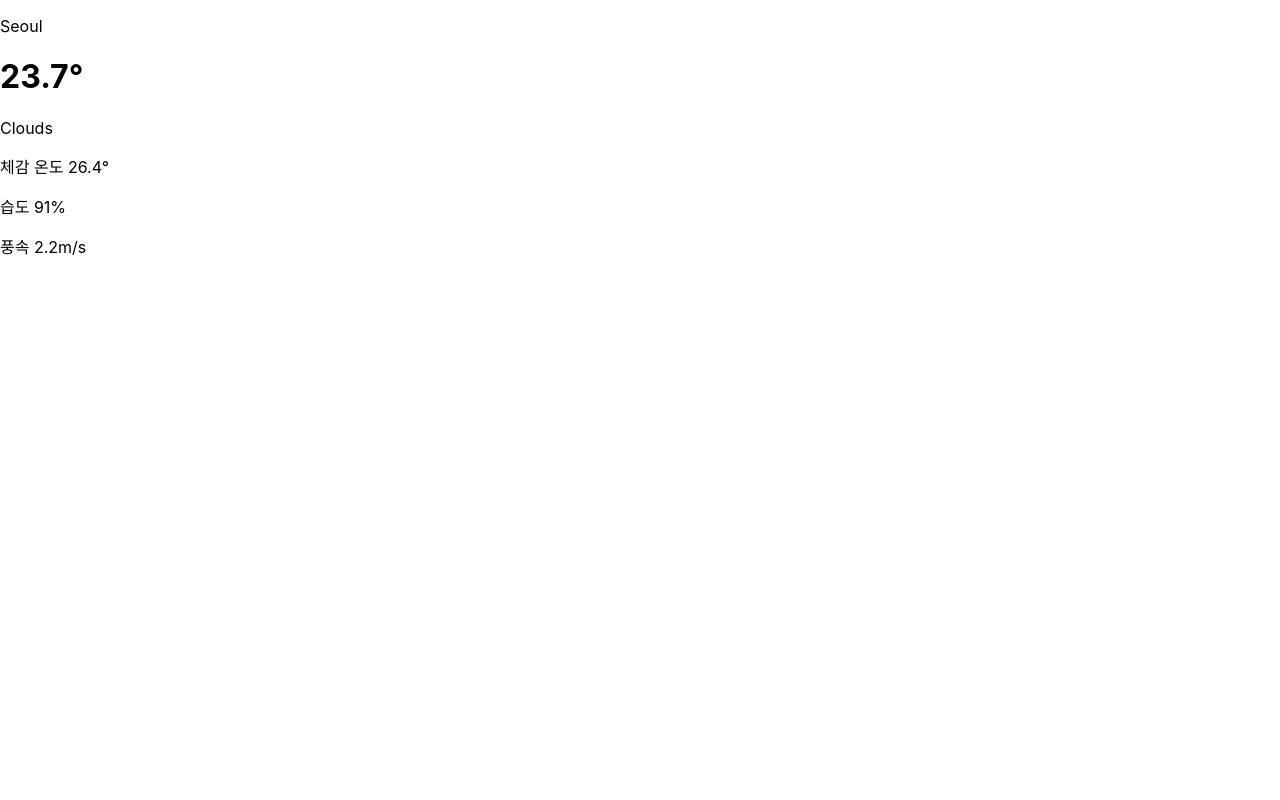
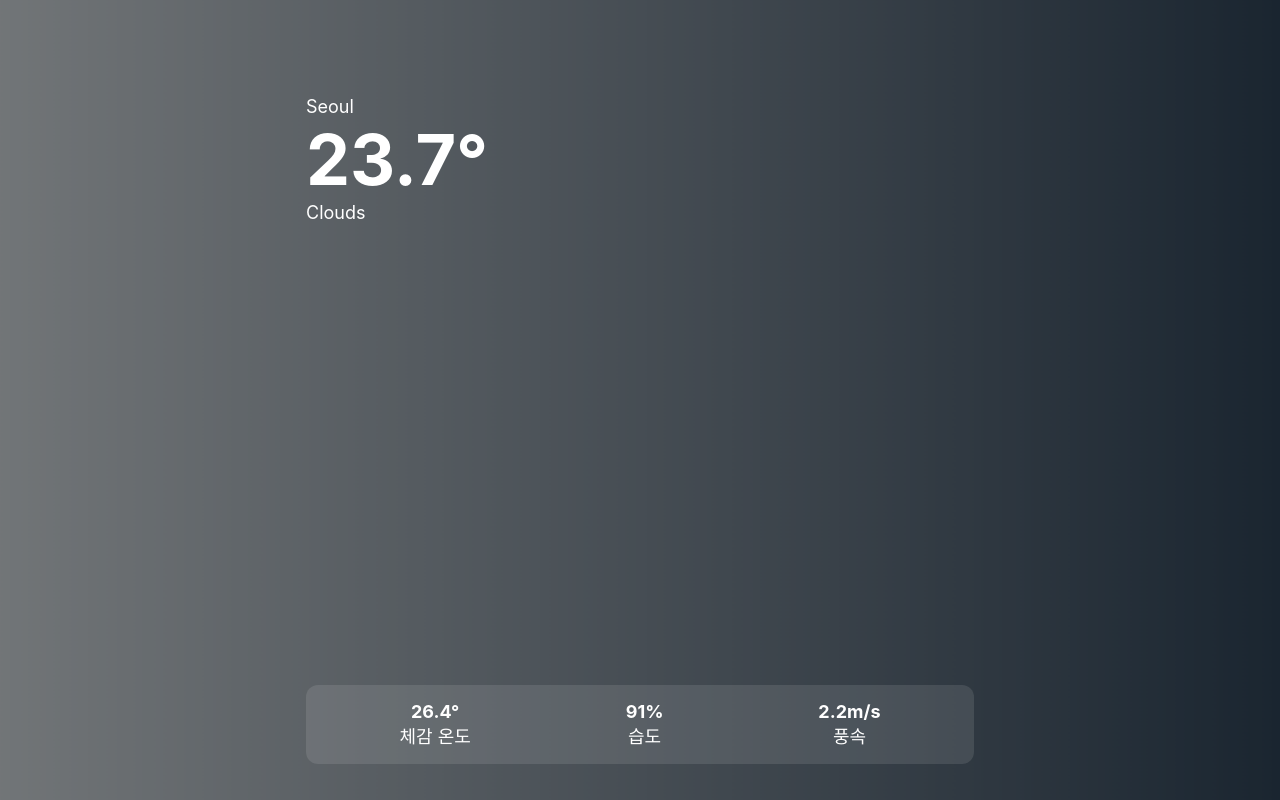
Before and after one commit to chaeriIM/react-weather, a React (Create React App) app: page / in a window 1280 px wide. Built offline with nearby package versions, Linux system fonts and the light colour scheme.

Commit message:
css 수정

```diff
--- a/src/App.css
+++ b/src/App.css
@@ -1,38 +1,71 @@
-.App {
-  text-align: center;
+* {
+  box-sizing: border-box;
+  margin: 0;
+  padding: 0;
 }
 
-.App-logo {
-  height: 40vmin;
-  pointer-events: none;
+p {
+  font-size: 18px;
 }
 
-@media (prefers-reduced-motion: no-preference) {
-  .App-logo {
-    animation: App-logo-spin infinite 20s linear;
-  }
+h1 {
+  font-size: 70px;
 }
 
-.App-header {
-  background-color: #282c34;
-  min-height: 100vh;
+.app {
+  width: 100%;
+  height: 100vh;
+  position: relative;
+  background-color: rgba(0,0,0,0.4);
+  color: #fff;
+}
+
+.app:before {
+  content : '';
+  background: url('./assets/grey.jpg') no-repeat center center/cover;
+  position: absolute;
+  width: 100%;
+  height: 100%;
+  top: 0;
+  left: 0;
+  z-index: -1;
+}
+
+.container {
+  max-width: 700px;
+  height: 700px;
+  margin: auto;
+  padding: 0 16px;
+  position: relative;
+  top: 10%;
   display: flex;
   flex-direction: column;
-  align-items: center;
-  justify-content: center;
-  font-size: calc(10px + 2vmin);
-  color: white;
+  justify-content: space-between;
 }
 
-.App-link {
-  color: #61dafb;
+.top {
+  width: 100%;
+  margin: 16px auto;
 }
 
-@keyframes App-logo-spin {
-  from {
-    transform: rotate(0deg);
-  }
-  to {
-    transform: rotate(360deg);
-  }
+/* .description {
+  position: relative;
+  right: -90%;
+  transform-origin: 0 0;
+  transform: rotate(269deg);
+} */
+
+.bottom {
+  display: flex;
+  justify-content: space-around;
+  text-align: center;
+  width: 100%;
+  margin: 16px auto;
+  padding: 16px;
+  border-radius: 12px;
+  background: rgba(255,255,255,0.1);
 }
+
+.bold {
+  font-weight: 700;
+}
--- a/src/App.js
+++ b/src/App.js
@@ -1,4 +1,3 @@
-import logo from './logo.svg';
 import './App.css';
 
 function App() {
@@ -21,13 +20,16 @@ function App() {
         </div>
         <div className="bottom">
           <div className="feels">
-            <p>체감 온도 26.4°</p>
+            <p className="bold">26.4°</p>
+            <p>체감 온도</p>
           </div>
           <div className="humidity">
-            <p>습도 91%</p>
+            <p className="bold">91%</p>
+            <p>습도</p>
           </div>
           <div className="wind">
-            <p>풍속 2.2m/s</p>
+            <p className="bold">2.2m/s</p>
+            <p>풍속</p>
           </div>
         </div>
       </div>
```
Also changed, not shown: src/assets/grey.jpg (added), src/index.css (line endings or trailing spaces).
